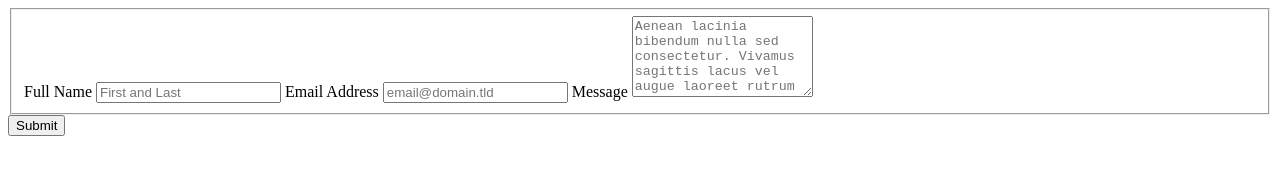
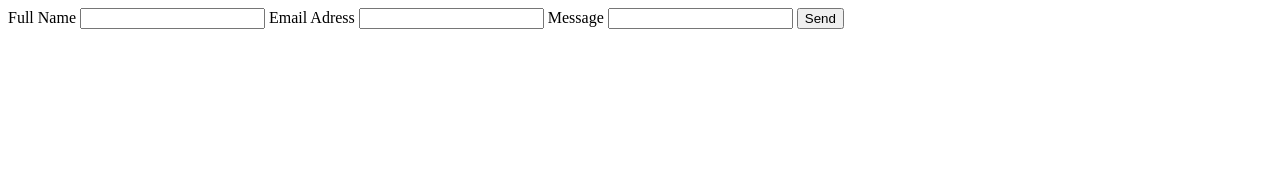
Before and after one commit to LiteSvvitch/contact-page, a plain HTML site: page index.html in a window 1280 px wide. Drawn offline with Linux system fonts and the light colour scheme.

Commit message:
Update index.html

```diff
--- a/index.html
+++ b/index.html
@@ -1,12 +1,15 @@
-<form id="fs-frm" name="Letter Link Contact Form" accept-charset="utf-8" action="https://formspree.io/f/mqakylbr" method="post">
-  <fieldset id="fs-frm-inputs">
-    <label for="full-name">Full Name</label>
-    <input type="text" name="name" id="full-name" placeholder="First and Last" required="">
-    <label for="email-address">Email Address</label>
-    <input type="email" name="_replyto" id="email-address" placeholder="email@domain.tld" required="">
+<form action="https://formspree.io/EMAILADRES"
+    method="POST">
+
+    <label for="fullname">Full Name</label>
+    <input class="inputfield" type="text" name="name" class="name">
+
+    <label for="email">Email Adress</label>
+    <input class="inputfield" type="email" name="email">
+
     <label for="message">Message</label>
-    <textarea rows="5" name="message" id="message" placeholder="Aenean lacinia bibendum nulla sed consectetur. Vivamus sagittis lacus vel augue laoreet rutrum faucibus dolor auctor. Donec ullamcorper nulla non metus auctor fringilla nullam quis risus." required=""></textarea>
-    <input type="hidden" name="_subject" id="email-subject" value="Contact Form Submission">
-  </fieldset>
-  <input type="submit" value="Submit">
-</form>
+    <input class="inputfield" type="message" name="message">
+
+    <input class="button" type="submit" value="Send">
+
+  </form>
```
